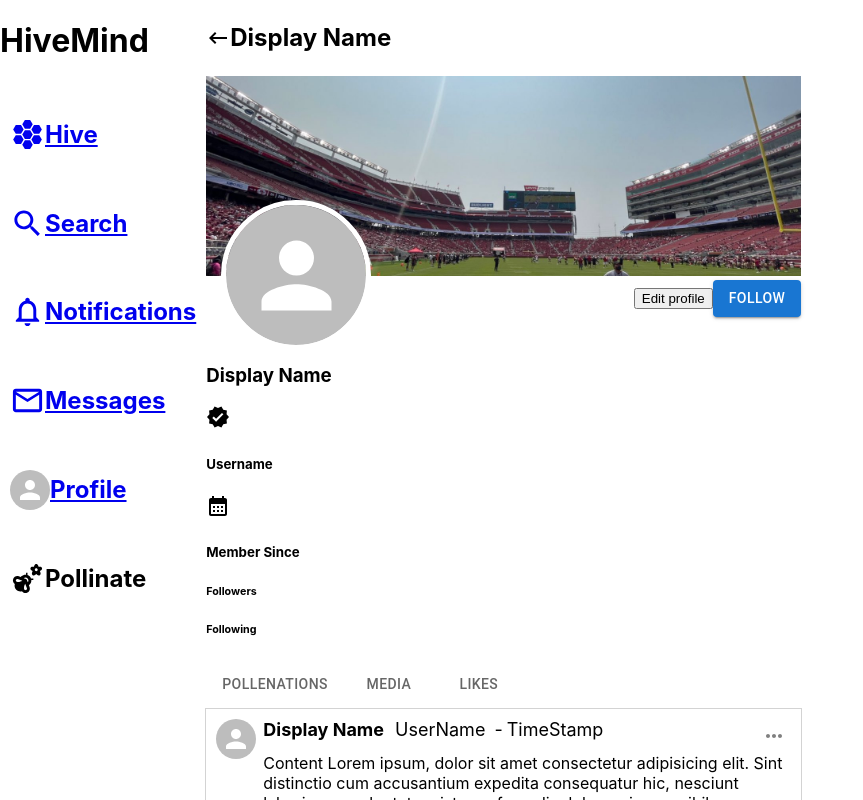
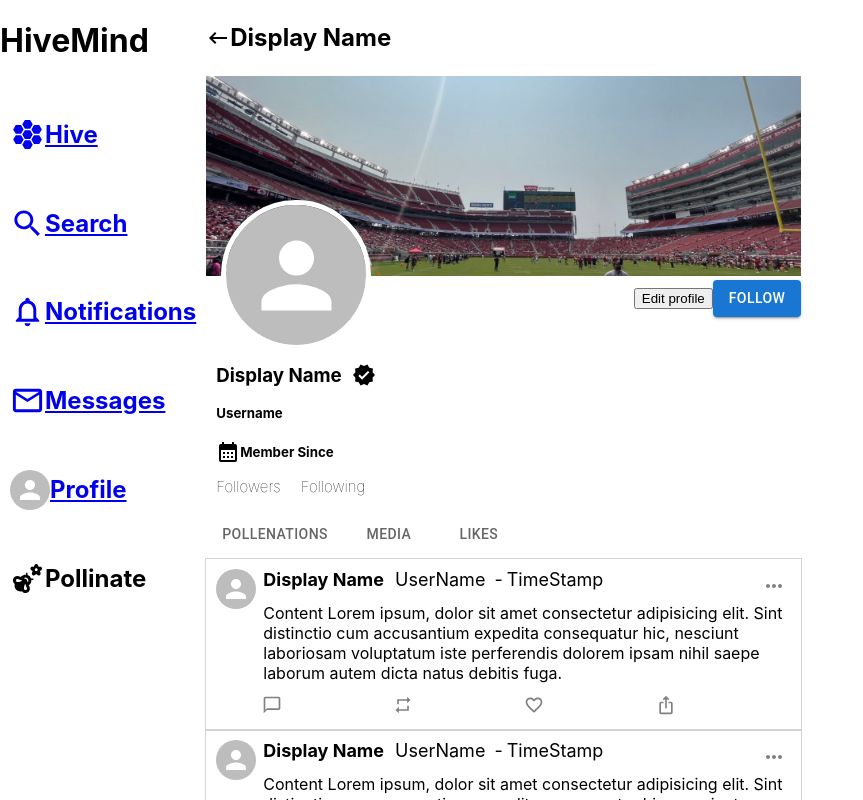
Before and after one commit to jck510/HiveMind, a React (Create React App) app: page /profile/jck in a window 1280 px wide. Shown: the top 800 px of the page, without its empty margins (0-863 px from the left). Built offline with nearby package versions, Linux system fonts and the light colour scheme.

Commit message:
More Profile details section styling

```diff
--- a/src/components/ProfileDetails.js
+++ b/src/components/ProfileDetails.js
@@ -22,17 +22,25 @@ const ProfileDetails = () => {
         </div>
 
         </div>
-        <h3>Display Name</h3>
-        <Verified />
-        <h5>Username</h5>
-        <div>
+
+      <div className='profile-details-profile-information-div'>
+        <div className='profile-details-display-name-div'>
+          <h3 className='profile-details-display-name'>Display Name</h3>
+          <Verified />
+        </div>
+
+        <h5 className='profile-details-username'>Username</h5>
+        <div className='profile-details-member-since-div'>
           <CalendarMonth />
           <h5>Member Since </h5>
         </div>
 
-        <h6>Followers</h6>
-        <h6>Following</h6>
+        <div className='profile-details-follower-numbers-div'>
+          <h6 className='followers-label'>Followers</h6>
+          <h6 className='followers-label'>Following</h6>
+        </div>
 
+      </div>
     </div>
   )
 }
--- a/src/index.css
+++ b/src/index.css
@@ -286,3 +286,41 @@ code {
   display: flex;
   justify-content: space-between;
 }
+
+.profile-details-profile-information-div {
+  margin-left: 10px;
+}
+
+
+.profile-details-display-name-div {
+  display: flex;
+  align-items: center;
+}
+
+.profile-details-display-name {
+  margin-right: 10px;
+}
+
+.profile-details-username {
+  margin: 0px;
+
+}
+
+.profile-details-member-since-div {
+  display: flex;
+  align-items: center;
+
+}
+
+
+.profile-details-follower-numbers-div {
+  display: flex;
+  margin-top: -40px;
+  margin-bottom: -20px;
+}
+
+.followers-label {
+  font-weight: lighter;
+  font-size: 15px;
+  margin-right: 20px;
+}
```
